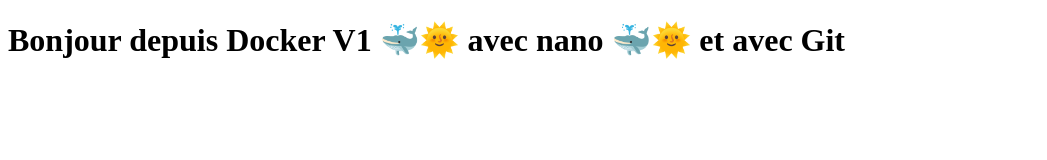
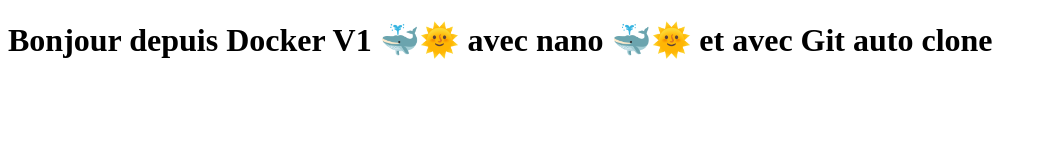
Before and after one commit to CecDorWEB/docker, a plain HTML site: page index.html in a window 1280 px wide. Shown: the whole page, without its empty margins (0-1047 px from the left). Drawn offline with Linux system fonts and the light colour scheme.

Commit message:
New dockefile

```diff
--- a/index.html
+++ b/index.html
@@ -5,6 +5,6 @@
     <title>Ma page Docker</title>
   </head>
   <body>
-    <h1>Bonjour depuis Docker V1 🐳🌞 avec nano 🐳🌞 et avec Git </h1>
+    <h1>Bonjour depuis Docker V1 🐳🌞 avec nano 🐳🌞 et avec Git auto clone </h1>
   </body>
 </html>
```
